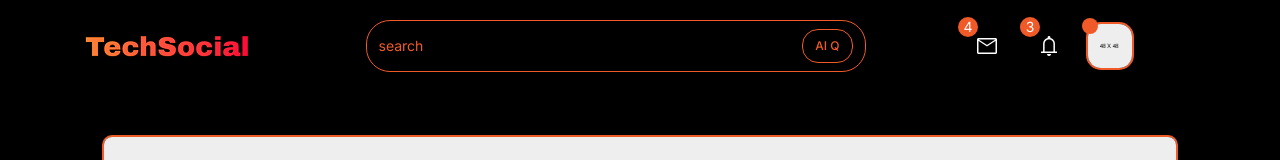
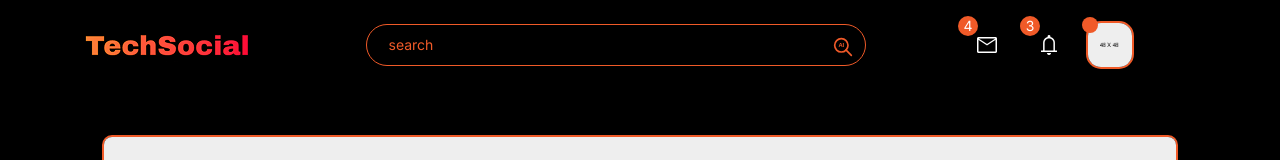
Before and after one commit to santhosh2002m/tech-social-app, a Next.js app: page /profile/post in a window 1280 px wide. Shown: the top 160 px of the page. Built offline with nearby package versions, Linux system fonts and the light colour scheme; a web font is replaced by a local one.

Commit message:
build error fixed

```diff
--- a/app/layout.tsx
+++ b/app/layout.tsx
@@ -11,17 +11,17 @@ import { useEffect } from "react";
 // modal video
 import "node_modules/react-modal-video/scss/modal-video.scss";
 
-//slick
+// slick
 import "slick-carousel/slick/slick.css";
 
-//custon
+// custom
 import ScrollToTop from "@/components/scrollToTop/ScrollToTop";
 import "../styles/globals.scss";
+import "../styles/TS_styles.scss";
 
 export default function RootLayout({
   children,
 }: {
-  Component: any;
   children: React.ReactNode;
 }) {
   const pathname = usePathname();
--- a/components/common/GroupDetailsMiddle.tsx
+++ b/components/common/GroupDetailsMiddle.tsx
@@ -4,7 +4,7 @@ import FeedTab from "../groupDetails/FeedTab";
 import MediaTab from "../groupDetails/MediaTab";
 import VideosTab from "../groupDetails/VideosTab";
 
-const GroupDetailsMiddle = ({ children }: { children: JSX.Element }) => {
+const GroupDetailsMiddle = ({ children }: { children: any }) => {
   return (
     <>
       <div className="banner-area pages-create mb-5">
--- a/components/common/ProductDetails.tsx
+++ b/components/common/ProductDetails.tsx
@@ -3,7 +3,7 @@
 import { useState } from "react";
 import ProductSlider from "../sliders/ProductSlider";
 
-const ProductDetails = ({ children }: { children: JSX.Element }) => {
+const ProductDetails = ({ children }: { children: any }) => {
   const [product, setProduct] = useState<number>(1);
 
   return (
--- a/components/navbar/NavBar.tsx
+++ b/components/navbar/NavBar.tsx
@@ -47,23 +47,63 @@ const NavBar = ({ clss = "container" }: { clss: string }) => {
             <Link href="/" className="navbar-brand">
               <Image src={logo} className="logo" alt="logo" />
             </Link>
-            <button
+            {/* <button
               className="button search-active d-block d-md-none"
               onClick={() => setActiveSearchForm(!activeSearchForm)}
             >
               <i className="d-center material-symbols-outlined fs-xxl mat-icon">
                 search
               </i>
-            </button>
-            <div className={`search-form ${activeSearchForm ? "active" : ""}`}>
-              <form action="#" className="input-area d-flex align-items-center">
-                <input type="text" placeholder="search" autoComplete="off" />
-                <button type="button" className="aiq-button">
-                  AI Q
-                </button>
-                <i className="material-symbols-outlined mat-icon search-icon">
-                  search
-                </i>
+            </button> */}
+            <div className={`search-form  ${activeSearchForm ? "active" : ""}`}>
+              <form
+                action="#"
+                className="Ts_searchBar input-area d-flex align-items-center"
+              >
+                {" "}
+                <input
+                  type="text"
+                  placeholder="search"
+                  autoComplete="off"
+                  className="Ts_searchBar_input"
+                />
+                <div>
+                  <svg
+                    width="20"
+                    height="20"
+                    viewBox="0 0 48 48"
+                    fill="none"
+                    xmlns="http://www.w3.org/2000/svg"
+                  >
+                    <circle
+                      cx="20"
+                      cy="20"
+                      r="16"
+                      stroke="#F15A29"
+                      strokeWidth="4"
+                      fill="black"
+                    />
+                    <text
+                      x="13"
+                      y="25"
+                      fontFamily="Arial, sans-serif"
+                      fontWeight="bold"
+                      fontSize="14"
+                      fill="#F15A29"
+                    >
+                      AI
+                    </text>
+                    <line
+                      x1="31"
+                      y1="31"
+                      x2="44"
+                      y2="44"
+                      stroke="#F15A29"
+                      strokeWidth="4"
+                      strokeLinecap="round"
+                    />
+                  </svg>
+                </div>
               </form>
             </div>
 
--- a/components/ui/CreatePoll.tsx
+++ b/components/ui/CreatePoll.tsx
@@ -1,7 +1,7 @@
 "use client";
 
 import { useState } from "react";
-import Calendar, { Value } from "react-calendar";
+// import Calendar, { Value } from "react-calendar";
 import "react-calendar/dist/Calendar.css";
 
 interface CreatePollProps {
@@ -91,18 +91,18 @@ const CreatePoll: React.FC<CreatePollProps> = ({ onCancel, onSubmitPoll }) => {
   };
 
   // Handle calendar change with correct type and event parameter
-  const handleCalendarChange = (
-    value: Value,
-    event: React.MouseEvent<HTMLButtonElement, MouseEvent>
-  ): void => {
-    if (value instanceof Date) {
-      setTempDate(value);
-    } else if (Array.isArray(value) && value[0] instanceof Date) {
-      setTempDate(value[0]); // Use first date if range is provided (though selectRange={false})
-    } else {
-      setTempDate(null);
-    }
-  };
+  // const handleCalendarChange = (
+  //   value: Value,
+  //   event: React.MouseEvent<HTMLButtonElement, MouseEvent>
+  // ): void => {
+  //   if (value instanceof Date) {
+  //     setTempDate(value);
+  //   } else if (Array.isArray(value) && value[0] instanceof Date) {
+  //     setTempDate(value[0]); // Use first date if range is provided (though selectRange={false})
+  //   } else {
+  //     setTempDate(null);
+  //   }
+  // };
 
   return (
     <div className="poll-creation w-100">
@@ -171,13 +171,13 @@ const CreatePoll: React.FC<CreatePollProps> = ({ onCancel, onSubmitPoll }) => {
         </button>
         {showCalendar && (
           <div className="calendar-wrapper">
-            <Calendar
+            {/* <Calendar
               onChange={handleCalendarChange}
               value={tempDate || pollDuration}
               minDate={new Date()}
               selectRange={false}
               className="poll-calendar"
-            />
+            /> */}
             <div className="poll-calendar-buttons">
               <button onClick={handleCalendarCancel}>Cancel</button>
               <button onClick={handleCalendarOk}>OK</button>
--- a/components/ui/ReplayReaction.tsx
+++ b/components/ui/ReplayReaction.tsx
@@ -30,7 +30,7 @@ const ReplayReaction = () => {
         <AnimatePresence initial={false}>
           {expanded && (
             <motion.div
-              className="d-flex gap-3"
+              // className="d-flex gap-3"
               key="content"
               initial="collapsed"
               animate="open"
--- /dev/null
+++ b/styles/TS_styles.scss
@@ -0,0 +1,10 @@
+.Ts_searchBar {
+  display: flex !important;
+  justify-content: space-between !important;
+  align-items: center !important;
+  flex-direction: row-reverse !important;
+}
+
+.Ts_searchBar_input {
+  padding: 0px 10px !important;
+}
--- a/styles/globals.scss
+++ b/styles/globals.scss
@@ -39,3 +39,6 @@
 
 // Sass Global
 @import "./main/_global.scss";
+
+// TS Stylings
+@import "./TS_styles.scss";
```
